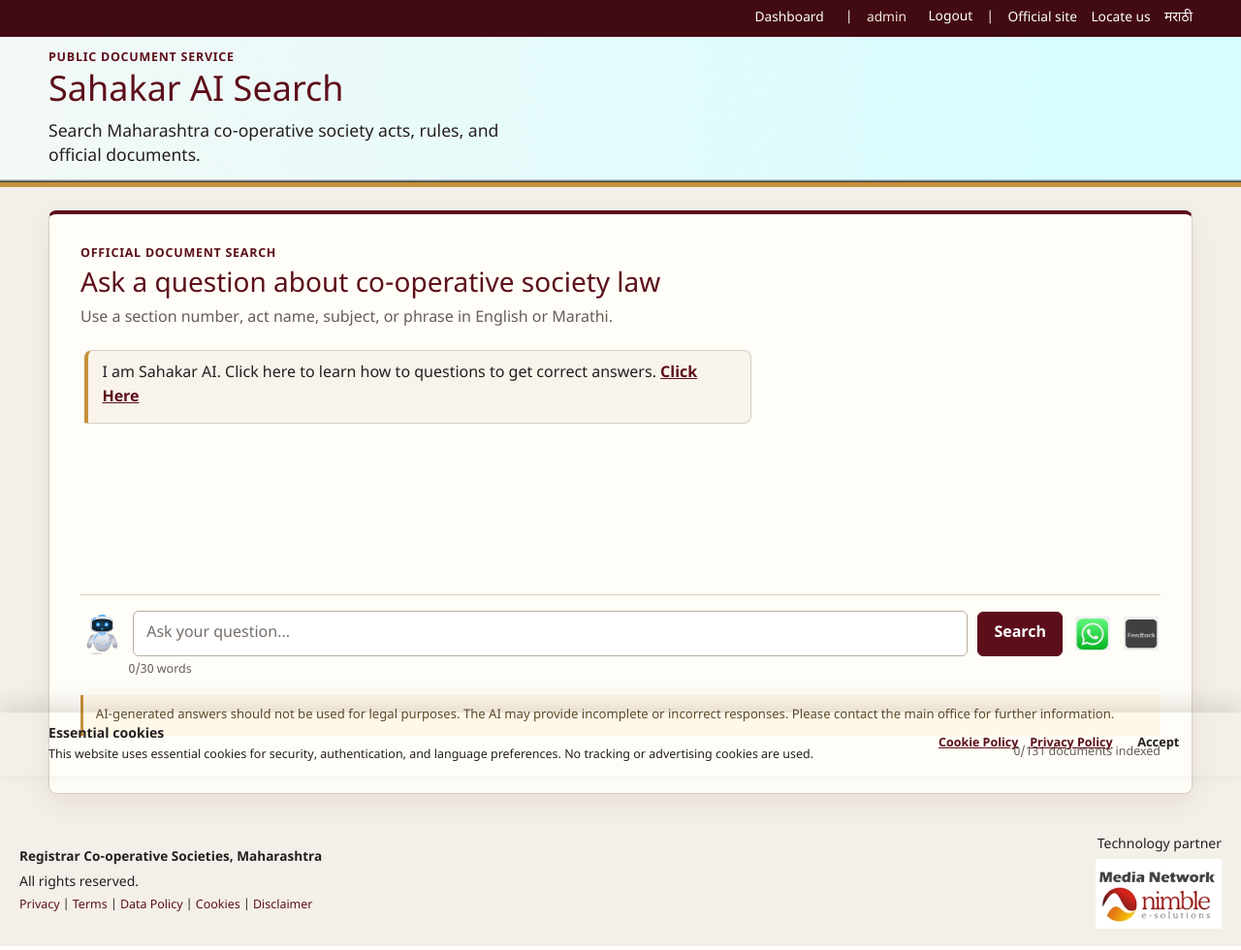
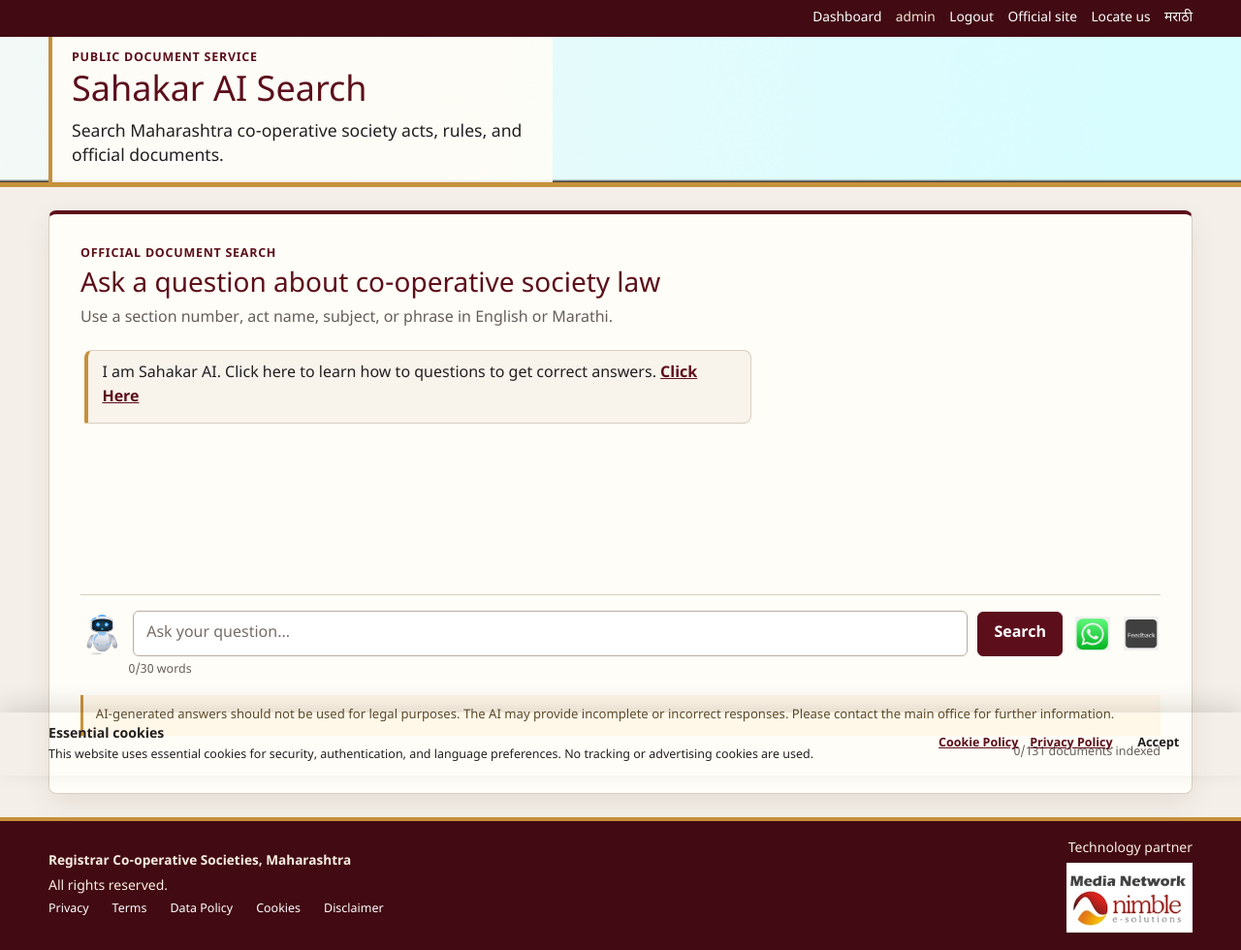
Before and after one commit to Nimble-esolutions/PdfSearch, a Django app: page /search/ in a window 1280 px wide. Shown: the whole page at 97% size. Run offline with Django 5.2, Linux system fonts and the light colour scheme; a user stored in the database is signed in; data comes from the database, SQL or seed files in the repository; parts of the project's set-up code (start-up, migrations or seed data) failed here and were passed over.

Commit message:
fix(search): isolate public shell chrome from admin styling

```diff
--- a/flowdocs/core/static/main/css/search.css
+++ b/flowdocs/core/static/main/css/search.css
@@ -41,7 +41,7 @@ body.public-search {
     justify-content: flex-end;
     align-items: center;
 }
-.public-search-topbar__inner > div {
+.public-search-topbar__inner > nav {
     display: flex;
     align-items: center;
     gap: .9rem;
@@ -60,7 +60,7 @@ body.public-search {
 }
 .public-search-topbar a:hover,
 .public-search-topbar button:hover { color: #f6d9a5; }
-.public-search-topbar .text-white-50 { color: #f4e8d6 !important; }
+.public-search-topbar__identity { color: #f4e8d6; }
 
 .public-search-header {
     position: relative;
@@ -85,7 +85,9 @@ body.public-search {
     display: flex;
     flex-direction: column;
     justify-content: center;
-    padding: 1rem 0;
+    padding: 1rem 1.25rem;
+    background: rgba(255, 253, 247, .9);
+    border-left: 4px solid var(--search-gold);
     color: var(--search-ink);
     text-shadow: 0 1px 0 rgba(255, 255, 255, .75);
 }
@@ -280,18 +282,35 @@ body.public-search {
 .seo-static-content p,
 .seo-static-content li { color: var(--search-muted) !important; }
 
+.public-search .admin-footer {
+    background: var(--search-maroon-strong);
+    color: #f8eee1;
+    border-top: 4px solid var(--search-gold);
+}
+.public-search .admin-footer__inner { width: min(1180px, calc(100% - 2rem)); }
+.public-search .admin-footer a { color: #fff; }
+.public-search .admin-footer a:hover { color: #f6d9a5; }
+.public-search .admin-footer__legal nav {
+    display: flex;
+    gap: .75rem;
+    flex-wrap: wrap;
+    font-size: 0;
+}
+.public-search .admin-footer__legal nav a { font-size: .78rem; }
+.public-search .admin-footer__legal nav a::after { content: none; }
+
 @media (max-width: 768px) {
     .public-search-topbar__inner {
         width: calc(100% - 1rem);
         min-height: 44px;
     }
-    .public-search-topbar__inner > div { justify-content: center; gap: .65rem; }
+    .public-search-topbar__inner > nav { justify-content: center; gap: .65rem; }
     .public-search-header__image { min-height: 170px; object-fit: cover; }
     .public-search-header__title {
         inset: 0 1rem;
         width: auto;
         max-width: 24rem;
-        padding: .8rem 0;
+        padding: .8rem 1rem;
     }
     .public-search-header__title h1 { font-size: 1.45rem; }
     .public-search-header__title p { max-width: 19rem; font-size: .84rem; }
@@ -315,7 +334,7 @@ body.public-search {
 }
 
 @media (max-width: 430px) {
-    .public-search-topbar__inner > div { font-size: .78rem; }
+    .public-search-topbar__inner > nav { font-size: .78rem; }
     .public-search-header__title { inset-inline: .75rem; }
     .public-search-header__title > span { font-size: .68rem; }
     .public-search-header__title h1 { font-size: 1.2rem; }
--- a/flowdocs/core/templates/search.html
+++ b/flowdocs/core/templates/search.html
@@ -95,16 +95,16 @@
 {% block public_header %}
 <div class="public-search-topbar">
   <div class="public-search-topbar__inner">
-    <div class="text-end">
+    <nav aria-label="{% trans 'Public service links' %}">
       {% if user.is_authenticated %}
-      <a href="{% url 'dashboard' %}" class="text-white text-decoration-none me-2">{% trans "Dashboard" %}</a> |
-      <span class="text-white-50 me-2">{{ user.username }}</span>
+      <a href="{% url 'dashboard' %}">{% trans "Dashboard" %}</a>
+      <span class="public-search-topbar__identity">{{ user.username }}</span>
       <form method="post" action="{% url 'logout' %}" class="d-inline">
         {% csrf_token %}
-        <button type="submit" class="btn btn-link btn-sm text-white p-0 m-0">{% trans "Logout" %}</button>
-      </form> |
+        <button type="submit">{% trans "Logout" %}</button>
+      </form>
       {% else %}
-      <a href="{% url 'login' %}" class="text-white text-decoration-none me-2">{% trans "Admin Login" %}</a> |
+      <a href="{% url 'login' %}">{% trans "Admin Login" %}</a>
       {% endif %}
       <a href="https://sahakarayukta.maharashtra.gov.in/Site/Home/Index.aspx">{% trans "Official site" %}</a>
       <a href="https://www.google.com/maps/d/u/4/viewer?mid=1nGBPe3fJCLDL0tsUEluGKT6RVTljhiw&ll=18.848903177273304%2C76.7698375&z=6">{% trans "Locate us" %}</a>
@@ -120,7 +120,7 @@
           <button type="submit">English</button>
         {% endif %}
       </form>
-    </div>
+    </nav>
   </div>
 </div>
 
--- a/flowdocs/core/tests.py
+++ b/flowdocs/core/tests.py
@@ -720,6 +720,7 @@ class SearchAndAuthenticationTests(TestCase):
         response = self.client.get(reverse("home"))
         self.assertContains(response, 'class="public-search-topbar"')
         self.assertContains(response, 'class="public-search-header"')
+        self.assertContains(response, 'aria-label="Public service links"')
         self.assertContains(response, 'id="search-page-heading"')
         self.assertContains(response, 'aria-label="Search answers"')
         self.assertContains(response, 'aria-label="Contact support on WhatsApp"')
```
